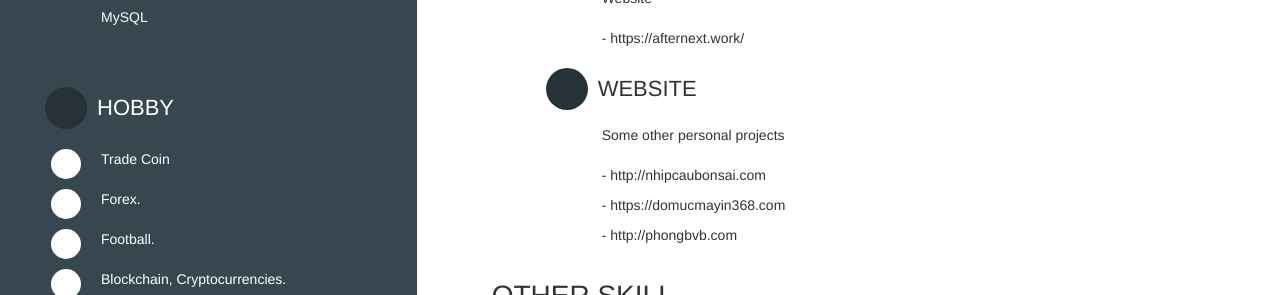
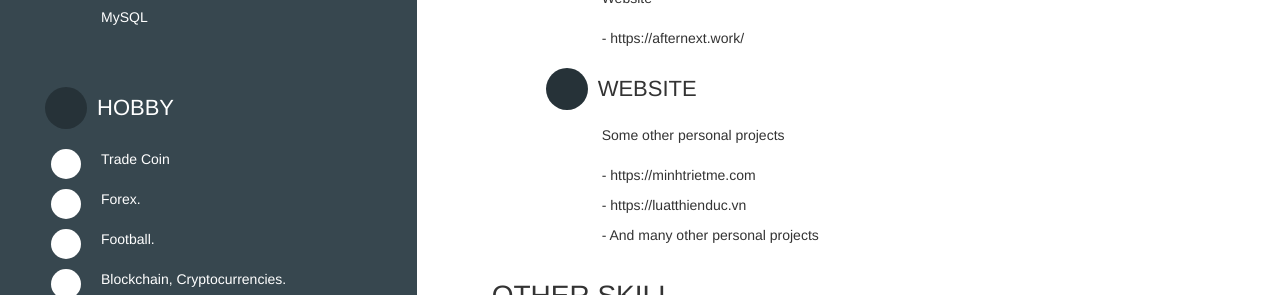
Before and after one commit to dangtuantung1993/TungCV, a Vue app: page / in a window 1280 px wide. Shown: the part 1379-1674 px from the top of the page. Built offline with nearby package versions, Linux system fonts and the light colour scheme; some icons are missing.

Commit message:
update cv

```diff
--- a/src/App.vue
+++ b/src/App.vue
@@ -303,9 +303,9 @@
                     <div>Some other personal projects</div>
 
                   </li>
-                  <li class="flex">- http://nhipcaubonsai.com</li>
-                  <li class="flex">- https://domucmayin368.com</li>
-                  <li class="flex">- http://phongbvb.com</li>
+                  <li class="flex">- https://minhtrietme.com</li>
+                  <li class="flex">- https://luatthienduc.vn</li>
+                  <li class="flex">- And many other personal projects</li>
 
 
                 </ul>
```
